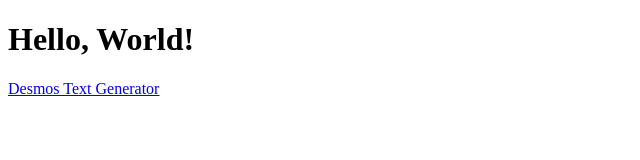
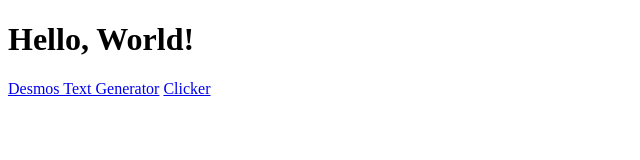
Before and after one commit to OliverEH/OliverEH.github.io, a plain HTML site: page index.html in a window 1280 px wide. Shown: the full height of the page, 0-640 px from the left. Drawn offline with Linux system fonts and the light colour scheme.

Commit message:
Update index.html

```diff
--- a/index.html
+++ b/index.html
@@ -7,5 +7,6 @@
 <body>
   <h1>Hello, World!</h1>
   <a href="desmostTextGenerator.html">Desmos Text Generator</a>
+  <a href="clicker.html">Clicker</a>
 </body>
 </html>
```
